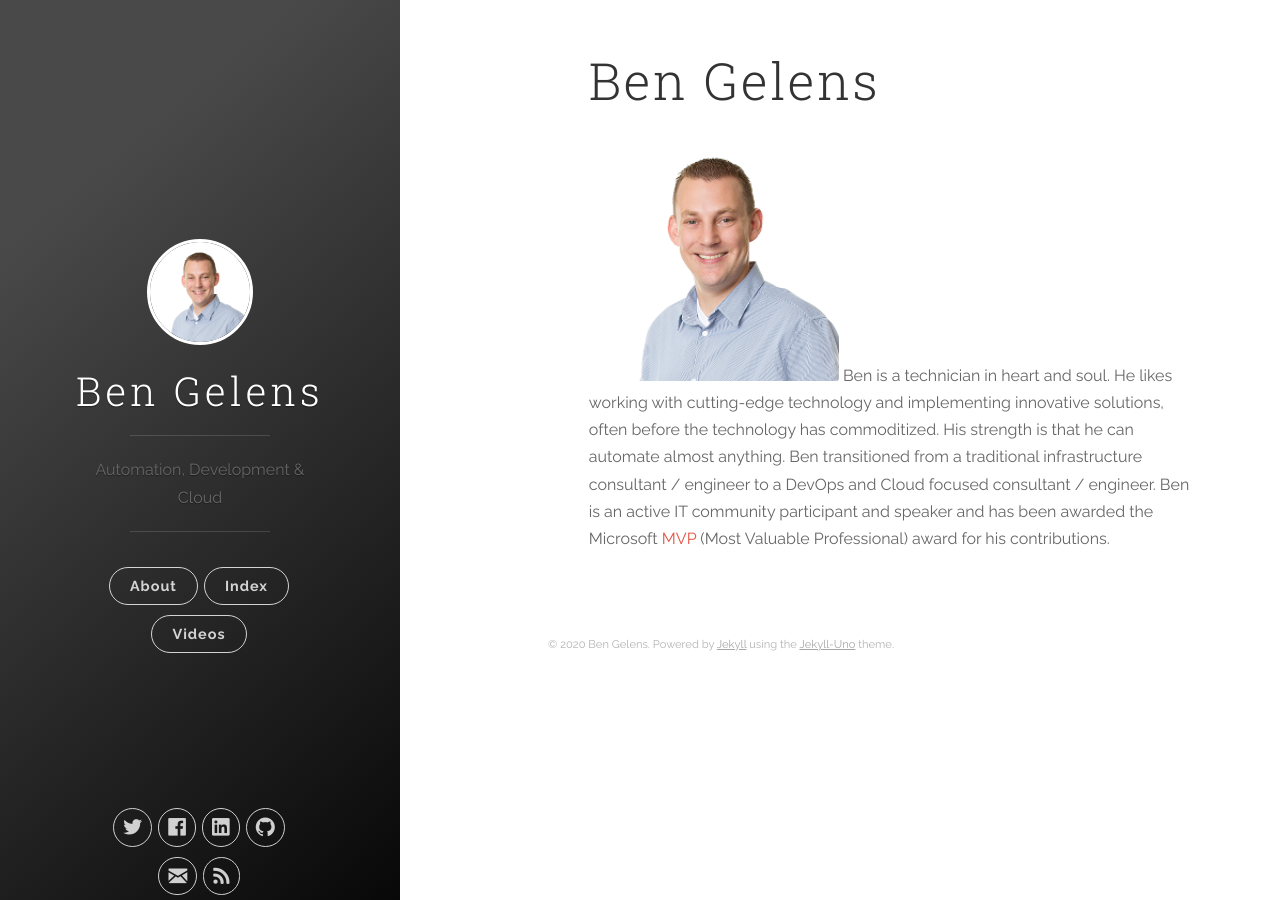
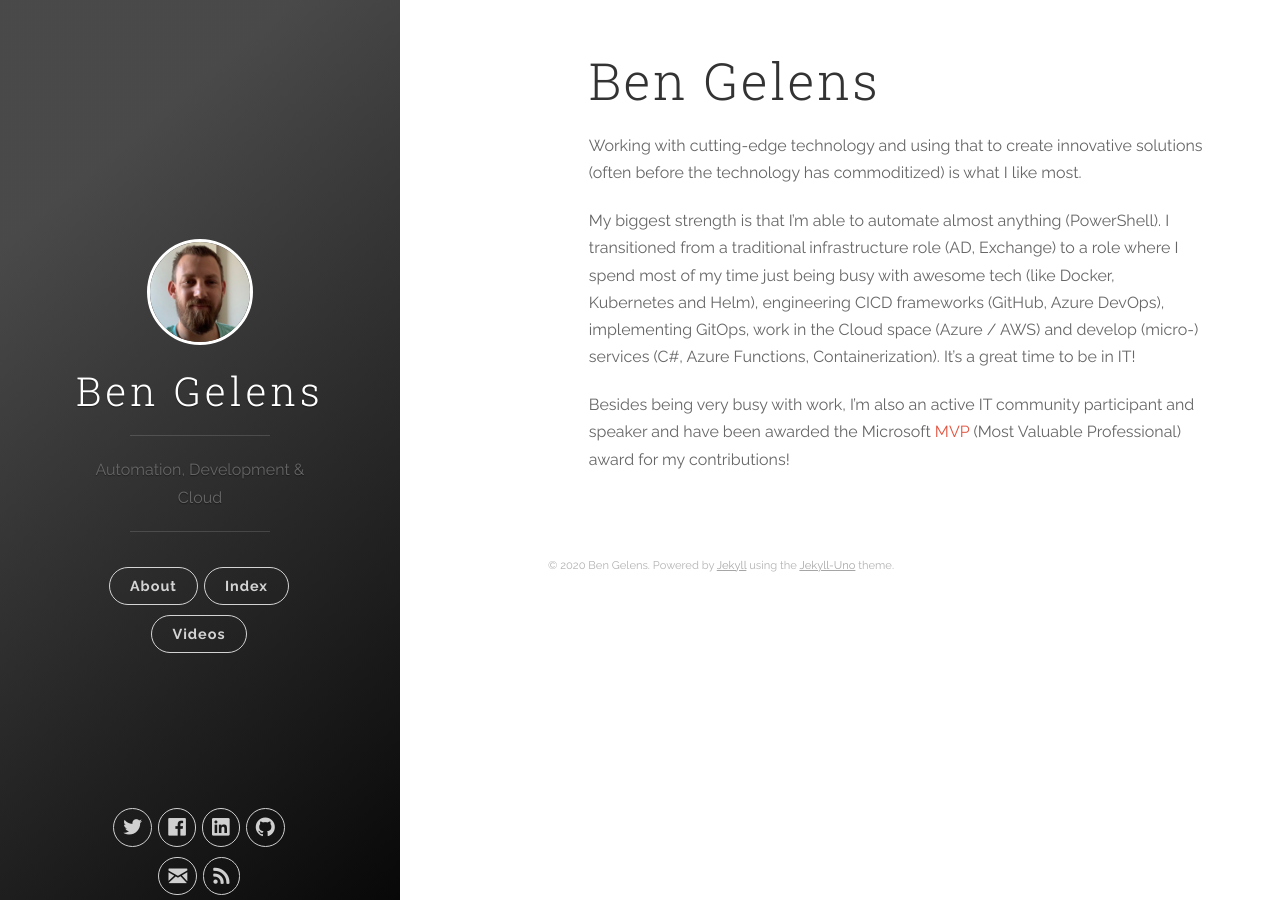
Before and after one commit to bgelens/bgelens.github.io, a Jekyll site: the page built from about.md, in a window 1280 px wide. Built offline with Jekyll 4.4.1, drawn with Linux system fonts in a browser that asks for light colours; nearby versions of some CDN libraries.

Commit message:
update profile

```diff
--- a/about.md
+++ b/about.md
@@ -3,8 +3,8 @@ title: "Ben Gelens"
 layout: page
 ---
 
-![](/images/profile.png){: width="250px" vertical-align: middle} Ben is a technician in heart and soul. He likes working with cutting-edge technology and implementing innovative solutions,
-often before the technology has commoditized. His strength is that he can automate almost anything. Ben transitioned
-from a traditional infrastructure consultant / engineer to a DevOps and Cloud focused consultant / engineer.
-Ben is an active IT community participant and speaker and has been awarded the Microsoft [MVP](https://mvp.microsoft.com/en-us/mvp/Ben%20Gelens-5001482){:target="_blank"} (Most Valuable Professional)
-award for his contributions.
+Working with cutting-edge technology and using that to create innovative solutions (often before the technology has commoditized) is what I like most.
+
+My biggest strength is that I'm able to automate almost anything (PowerShell). I transitioned from a traditional infrastructure role (AD, Exchange) to a role where I spend most of my time just being busy with awesome tech (like Docker, Kubernetes and Helm), engineering CICD frameworks (GitHub, Azure DevOps), implementing GitOps, work in the Cloud space (Azure / AWS) and develop (micro-) services (C#, Azure Functions, Containerization). It's a great time to be in IT!
+
+Besides being very busy with work, I'm also an active IT community participant and speaker and have been awarded the Microsoft [MVP](https://mvp.microsoft.com/en-us/mvp/Ben%20Gelens-5001482){:target="_blank"} (Most Valuable Professional) award for my contributions!
```
Also changed, not shown: _includes/header.html (+8 -4 lines), images/profile.jpeg (added), images/profile.png.
